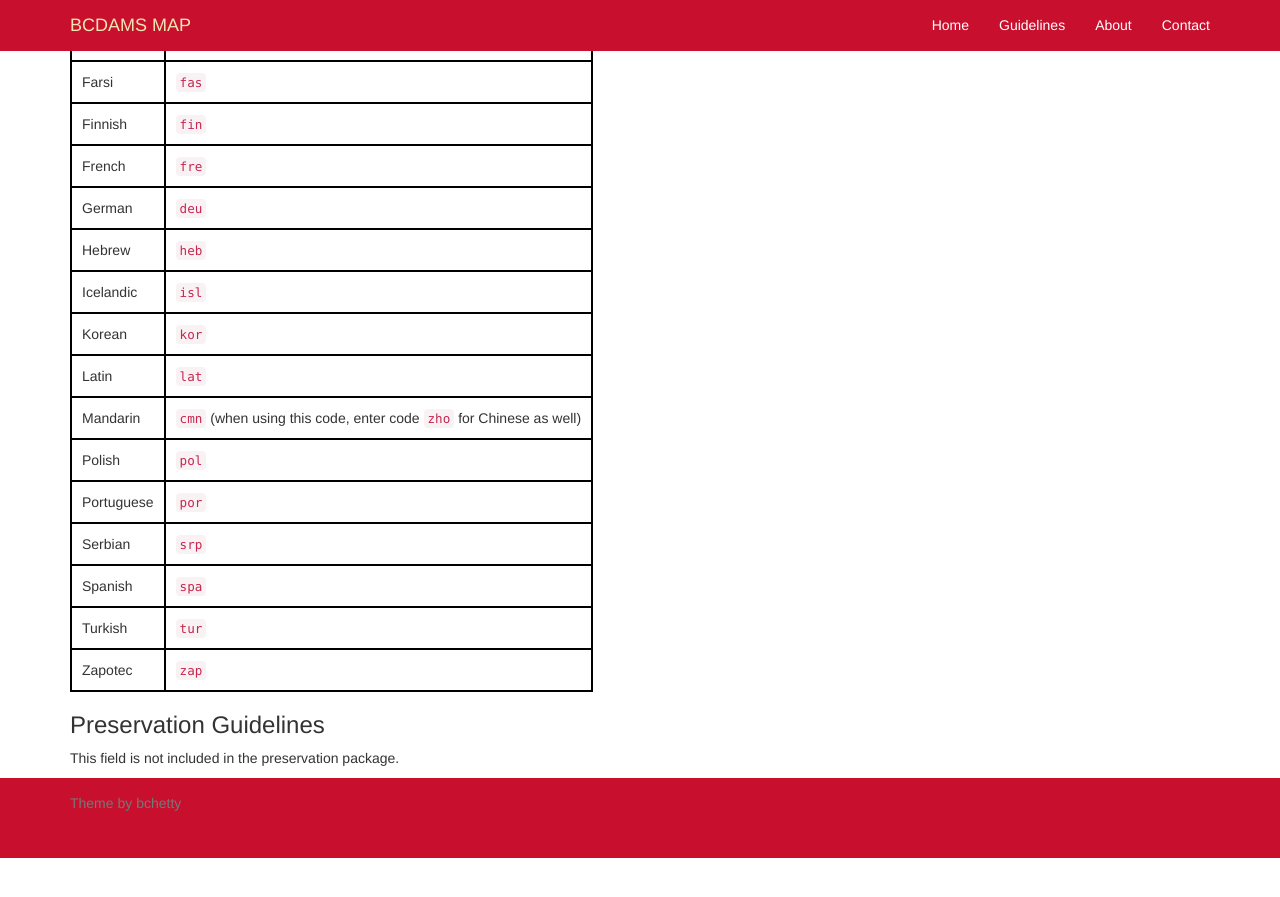
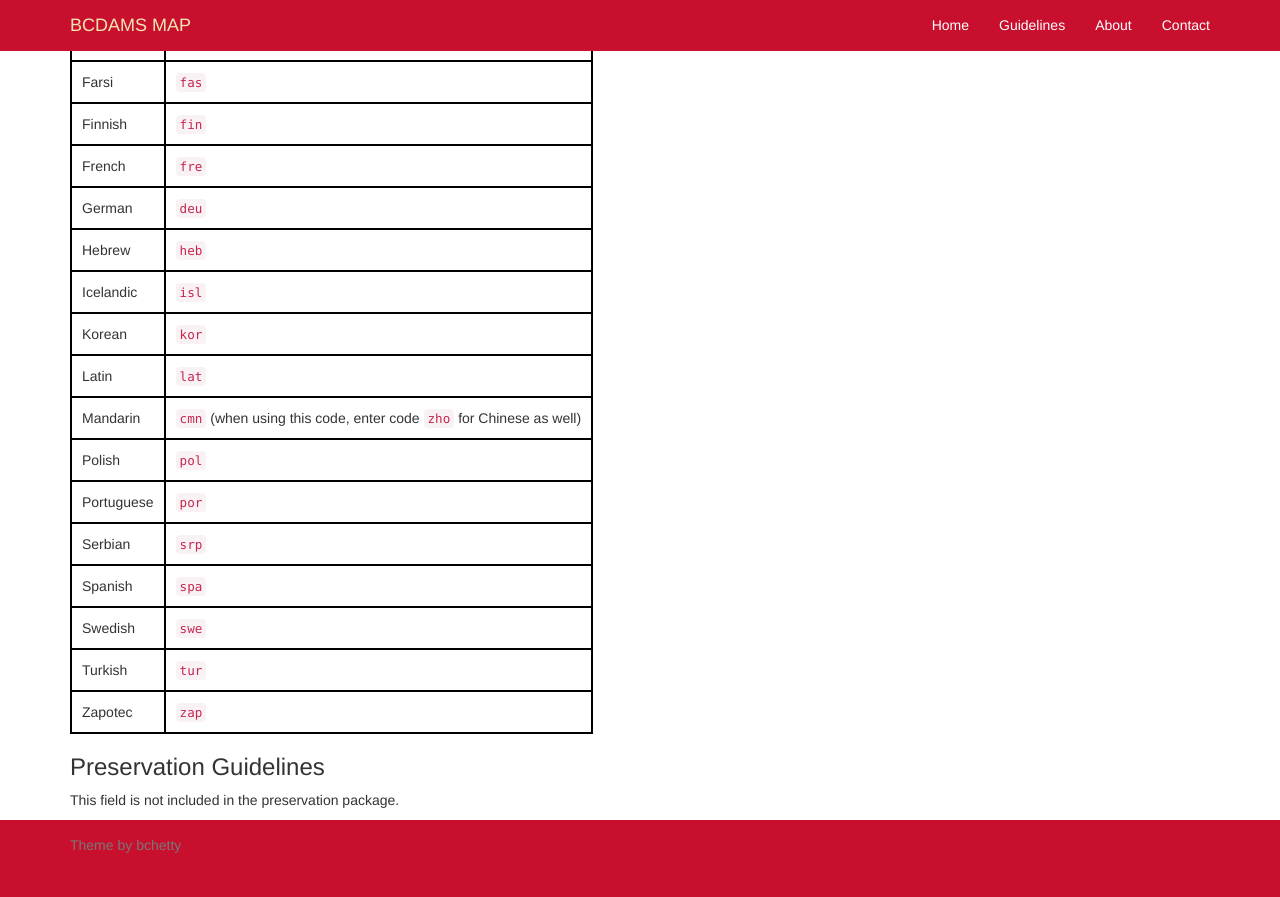
Before and after one commit to uhlibraries-digital/bcdams-map, a Jekyll site: the page built from guidelines/language.md, in a window 1280 px wide and 900 px high, scrolled down 620 px. Shown: the top 897 px of the window. Built offline with Jekyll 4.4.1, drawn with Linux system fonts in a browser that asks for light colours; nearby versions of some CDN libraries; comment, search, counter and statistics services are not loaded; before the commit the page ends 1478 px from its top, so only the background shows below that.

Commit message:
Add Swedish language code

```diff
--- a/_data/elements/language.yml
+++ b/_data/elements/language.yml
@@ -25,6 +25,7 @@ range:
       - pol
       - por
       - srp
+      - swe
       - tur
       - zap
       - zho
--- a/guidelines/language.md
+++ b/guidelines/language.md
@@ -32,7 +32,8 @@ Polish | `pol`
 Portuguese | `por`
 Serbian | `srp`
 Spanish | `spa`
-Turkish |  `tur`
+Swedish | `swe`
+Turkish | `tur`
 Zapotec | `zap`
 
 
```
